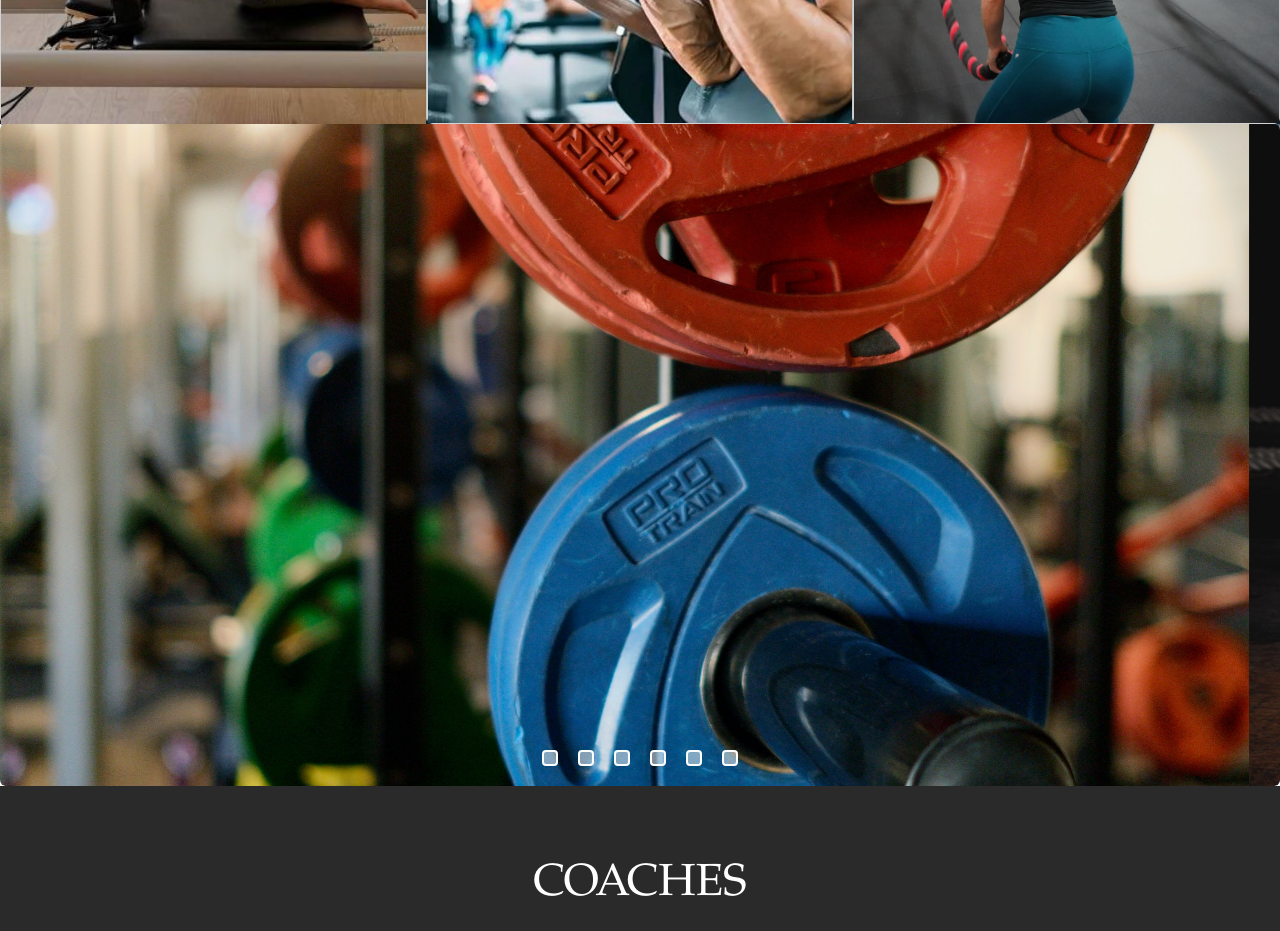
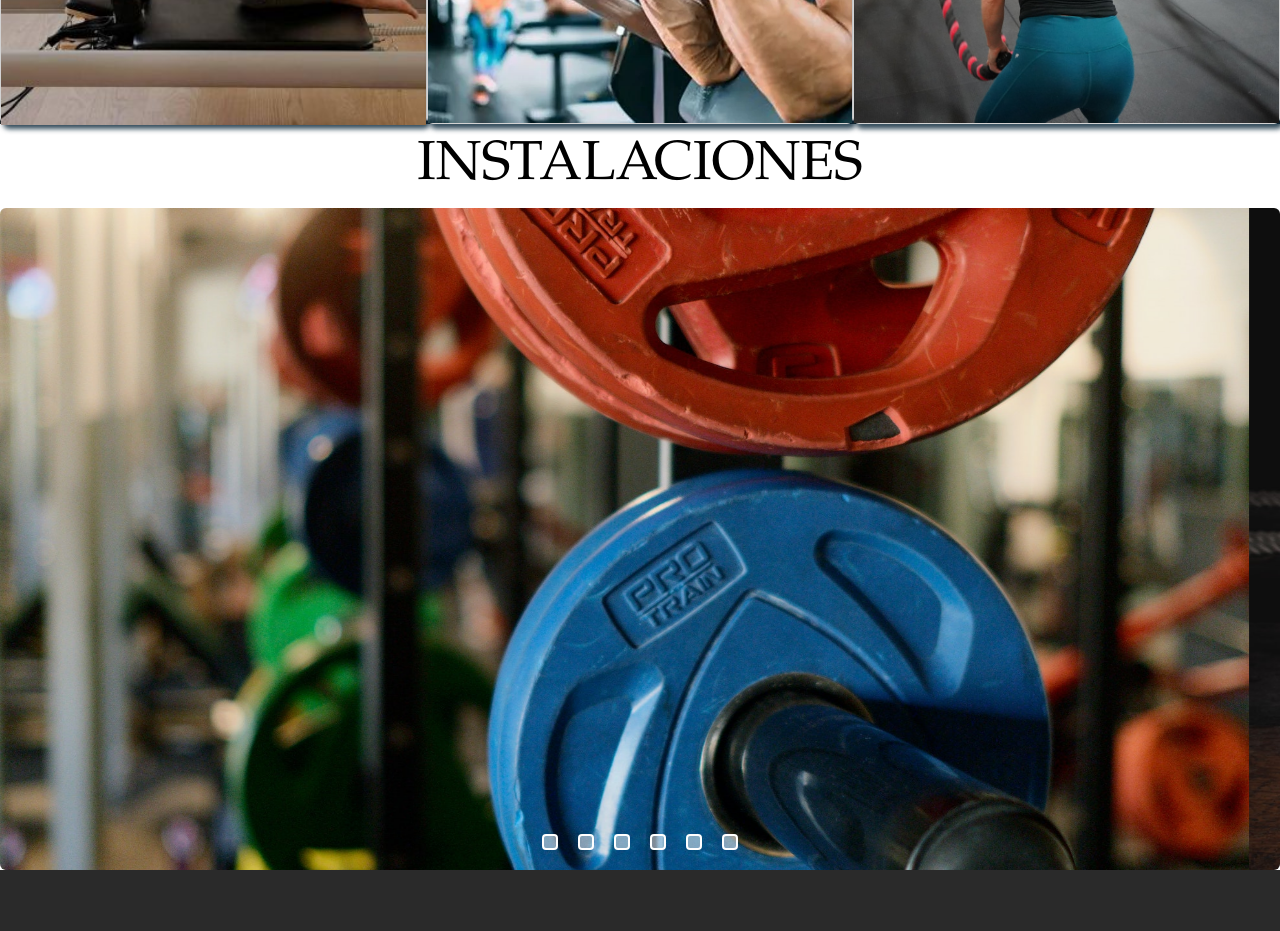
Before and after one commit to Lautaro073/DevGym, a React (Create React App) app: page / in a window 1280 px wide. Shown: the part 780-1711 px from the top of the page. Built offline with nearby package versions, Linux system fonts and the light colour scheme.

Commit message:
mas detallitos

```diff
--- a/src/Styles/Carrusel.css
+++ b/src/Styles/Carrusel.css
@@ -1,7 +1,17 @@
 .img{
     max-width: 100%;
 }
+.tit-carrusel{
 
+    background-color: #fff;
+}
+.tit-carrusel h1{
+    font-family: Baskerville, Baskerville Old Face, Garamond, Times New Roman, serif;
+    font-size: 55px;
+    color:#000;
+    text-align: center;
+    margin-top: 10px;
+}
 .container-all{
     position: relative;
     height: 600%;
--- a/src/components/Carrusel.jsx
+++ b/src/components/Carrusel.jsx
@@ -11,6 +11,10 @@ function Carrusel(){
 
 
     return(
+        <>
+     <div className='tit-carrusel' id='Instalaciones'>
+            <h1>INSTALACIONES</h1>
+        </div>
     <div className='container-all'>
 
         <input type='radio' id='1' name='image-slidee' hidden/>
@@ -77,7 +81,7 @@ function Carrusel(){
     </div>
 
     </div>
-
+</>
     )
 }
 export default Carrusel;
```
